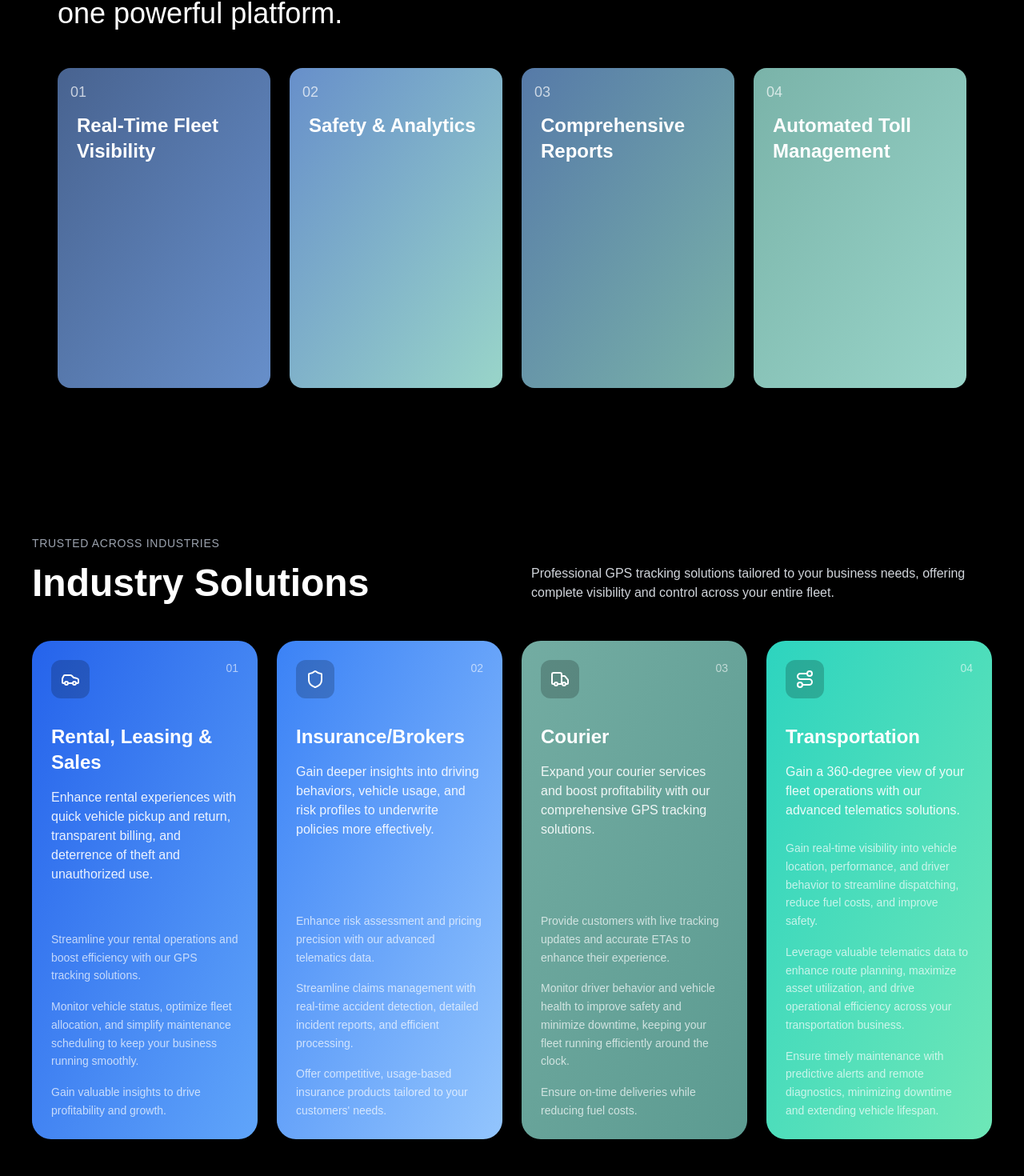
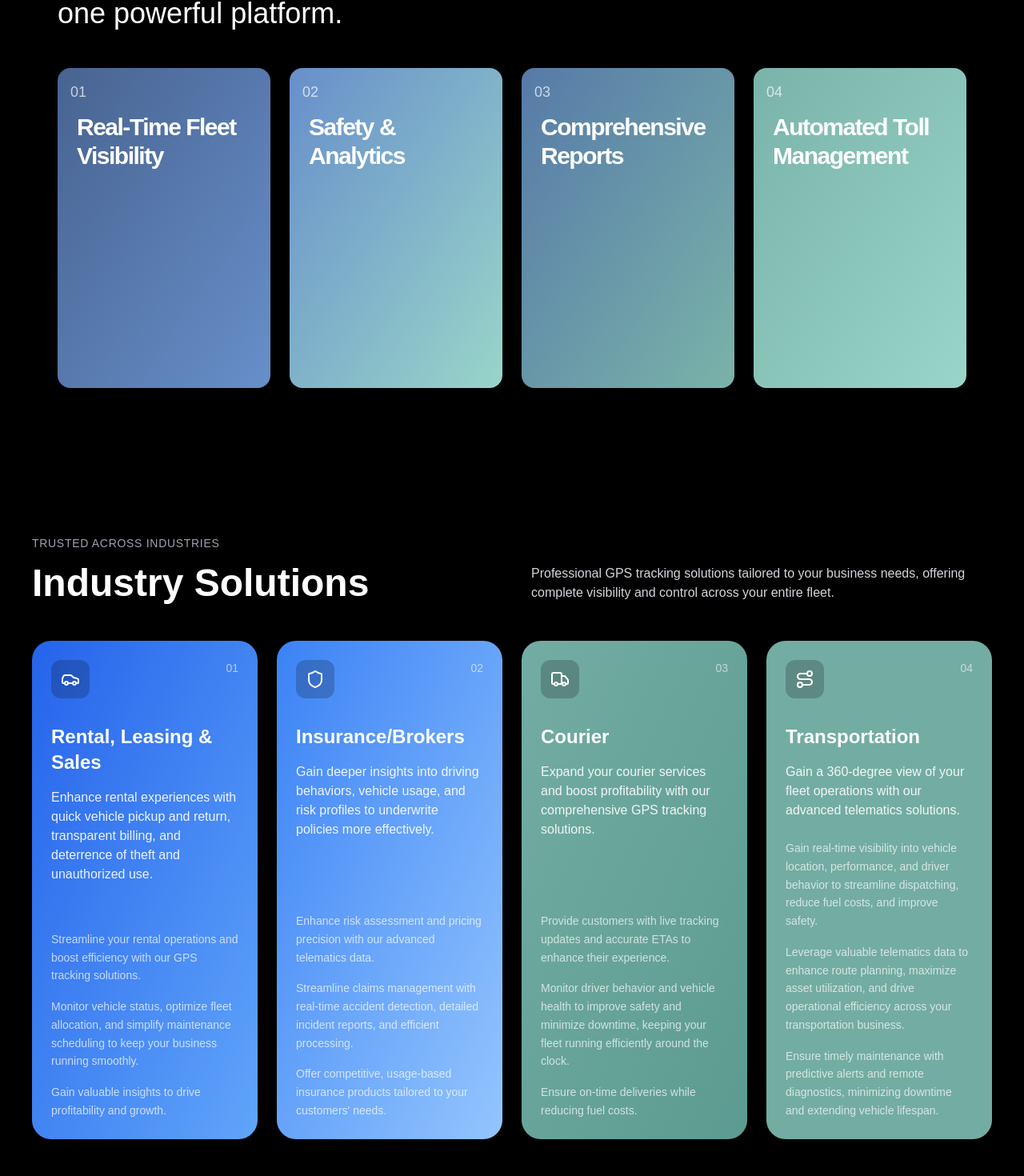
Before and after one commit to lakha-riq/ridesIQ-Landing, a Next.js app: page /solutions in a window 1280 px wide. Shown: the part 883-2353 px from the top of the page at 80% size. Built offline with nearby package versions, Linux system fonts and the light colour scheme.

Commit message:
Solutions card and industry solutions page fix , the font and the colour match with figma

```diff
--- a/src/components/blocks/SolutionsCards.tsx
+++ b/src/components/blocks/SolutionsCards.tsx
@@ -74,7 +74,7 @@ function SolutionCards() {
 								<div className="mt-8 flex-grow">
 									<motion.h3
 										layout="position"
-										className="text-2xl font-semibold mb-2 whitespace-nowrap text-wrap"
+										className="text-3xl font-semibold mb-2 whitespace-nowrap text-wrap tracking-tighter leading-2"
 										animate={{
 											opacity: hoveredCard === null || hoveredCard === card.id ? 1 : 0,
 										}}
--- a/src/components/custom/IndustrySolutions.tsx
+++ b/src/components/custom/IndustrySolutions.tsx
@@ -47,7 +47,7 @@ const solutions = [
 			"Leverage valuable telematics data to enhance route planning, maximize asset utilization, and drive operational efficiency across your transportation business.",
 			"Ensure timely maintenance with predictive alerts and remote diagnostics, minimizing downtime and extending vehicle lifespan.",
 		],
-		gradient: "from-teal-400 to-emerald-300",
+		gradient: "from-[#73ACA2] to-[#73ACA2]",
 	},
 ];
 
```
